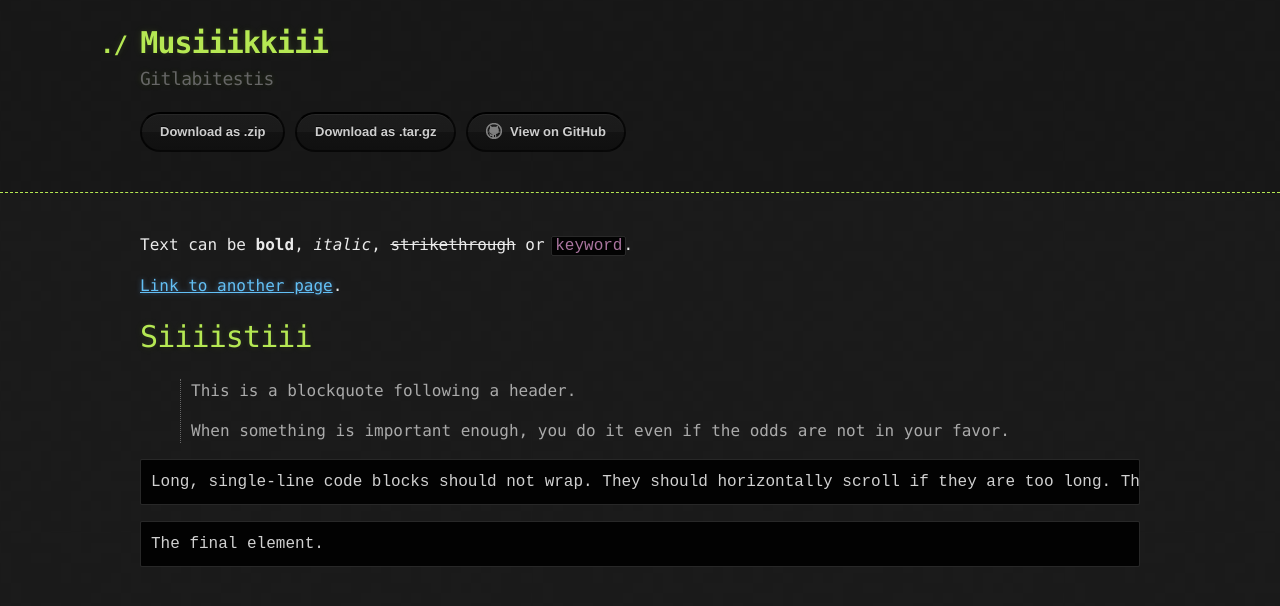
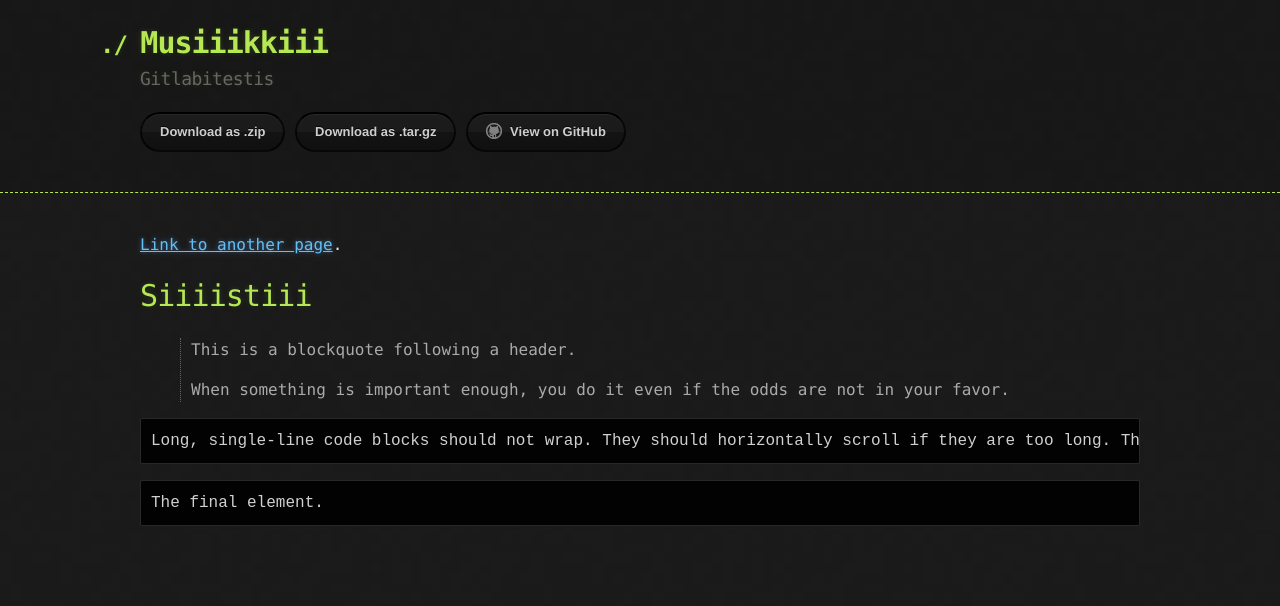
Before and after one commit to JusufSWE/asdwewewarawreegyesr325432f320r329fj321d8903ha894tg3q874t2qg826iydg876aftrg4682aytg32, a Jekyll site: the page built from docs/index.md, in a window 1280 px wide. Shown: the top 606 px of the page. Built offline with Jekyll 4.4.1, drawn with Linux system fonts in a browser that asks for light colours; our own code applies the rules of GitHub Pages for plain Markdown files.

Commit message:
Update index.md

```diff
--- a/docs/index.md
+++ b/docs/index.md
@@ -1,9 +1,3 @@
----
-layout: default
----
-
-Text can be **bold**, _italic_, ~~strikethrough~~ or `keyword`.
-
 [Link to another page](./another-page.html).
 
 # Siiiistiii
```
